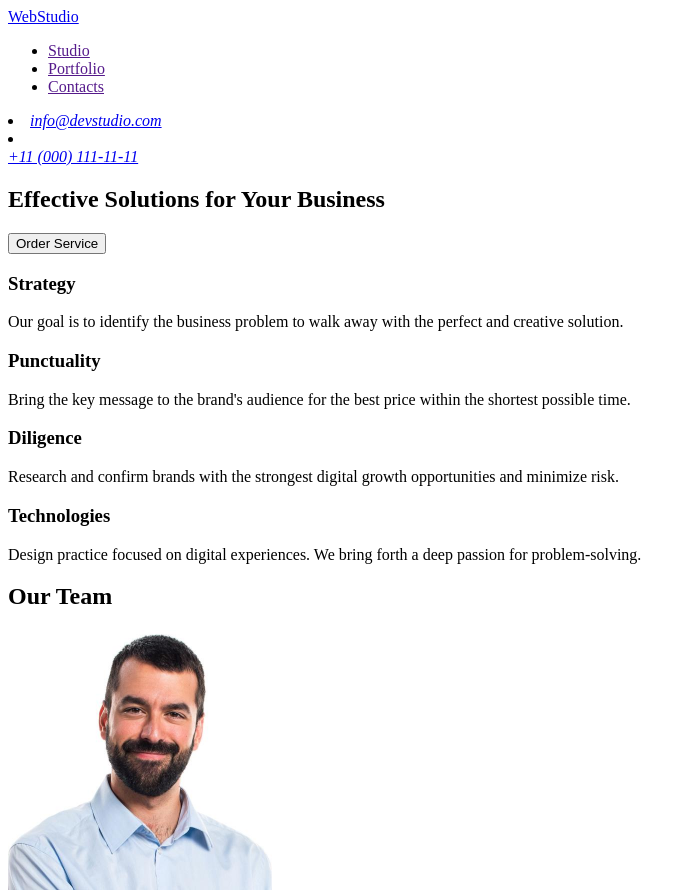
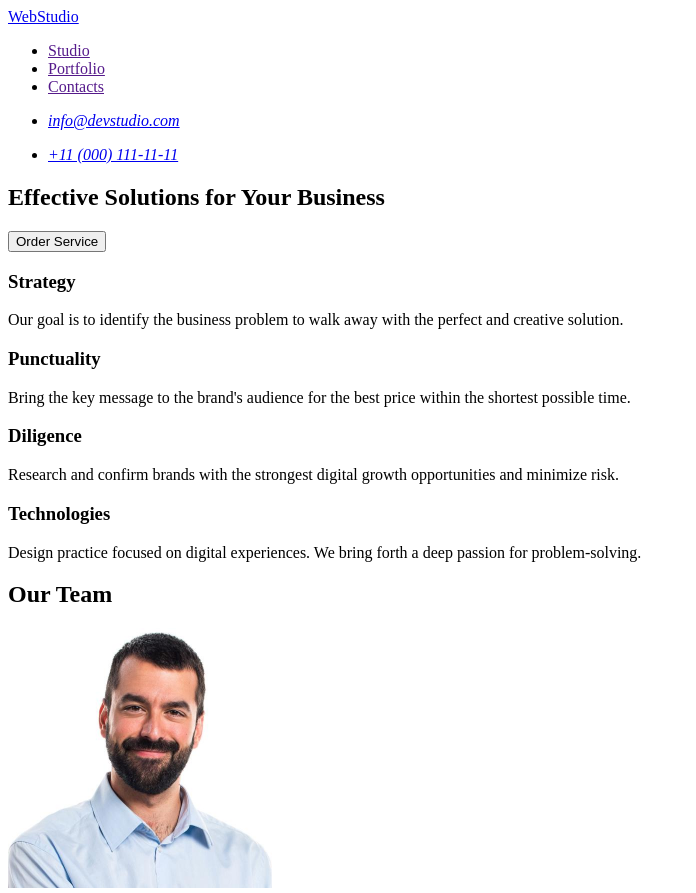
Before and after one commit to Sergiy4ik/new-project, a plain HTML site: page index.html in a window 1280 px wide. Shown: the top 893 px of the page, without its empty margins (0-696 px from the left). Drawn offline with Linux system fonts and the light colour scheme.

Commit message:
Update index.html

```diff
--- a/index.html
+++ b/index.html
@@ -18,8 +18,8 @@
       </nav>
 
       <address>
-        <li><a href="mailto:info@devstudio.com">info@devstudio.com</a></li>
-        <li></li><a href="tel:+11(000)111-11-11">+11 (000) 111-11-11</a></li>
+        <ul><li><a href="mailto:info@devstudio.com">info@devstudio.com</a></li></ul>
+        <ul><li><a href="tel:+11(000)111-11-11">+11 (000) 111-11-11</a></li></ul>
       </address>
     </header>
 
@@ -94,13 +94,13 @@
 
     <footer>
       <!-- Футер -->
-      <section>
+      <div>
         <a href="WebStudio">WebStudio</a>
         <p>
           Increase the flow of customers and sales for your business with
           digital marketing & growth solutions.
         </p>
-      </section>
+      </div>
     </footer>
   </body>
 </html>
```
